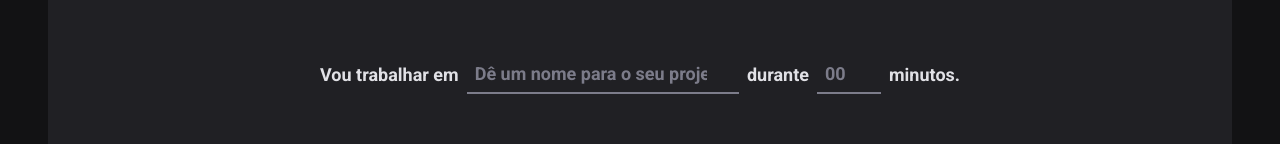
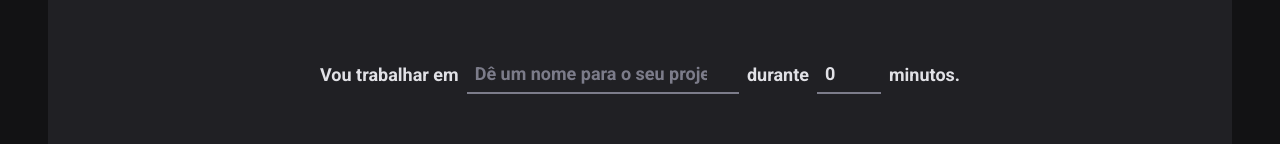
Before and after one commit to pedroGermano/02-ignite-timer, a React (Vite) app: page / in a window 1280 px wide. Shown: the part 166-310 px from the top of the page. Built offline with nearby package versions, Linux system fonts and the light colour scheme.

Commit message:
Zod Config

```diff
--- a/src/pages/Home/index.tsx
+++ b/src/pages/Home/index.tsx
@@ -15,15 +15,24 @@ import {
 
 const newCycleFormValidationSchema = zod.object({
   task: zod.string().min(1, "Informe a tarefa"),
-  minutesAmount: zod.number().min(5).max(60),
+  minutesAmount: zod
+    .number()
+    .min(5, "O ciclo precisa de ser no mínimo 5 minutos.")
+    .max(60, "O ciclo prescisa ser de no máximo 60 minutos."),
 });
 
+type NewCycleFormData = zod.infer<typeof newCycleFormValidationSchema>;
+
 export function Home() {
-  const { register, handleSubmit, watch } = useForm({
+  const { register, handleSubmit, watch } = useForm<NewCycleFormData>({
     resolver: zodResolver(newCycleFormValidationSchema),
+    defaultValues: {
+      task: "",
+      minutesAmount: 0,
+    },
   });
 
-  function handleCreateNewCycle(data: any) {
+  function handleCreateNewCycle(data: NewCycleFormData) {
     console.log(data);
   }
 
```
